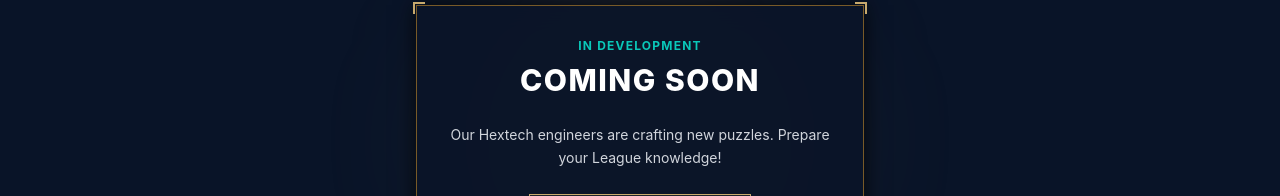
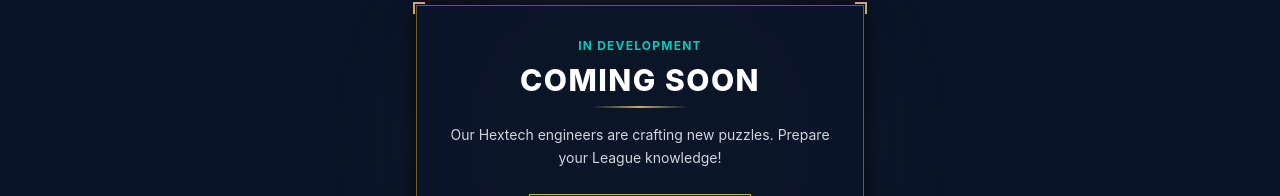
Before and after one commit to faridgasimov95/rift-puzzles, a React (Vite) app: page /quotes in a window 1280 px wide. Shown: the part 317-513 px from the top of the page. Built offline with nearby package versions, Linux system fonts and the light colour scheme.

Commit message:
fix: style classes fix

```diff
--- a/src/components/ComingSoon.tsx
+++ b/src/components/ComingSoon.tsx
@@ -14,7 +14,7 @@ export default function ComingSoon() {
         <h1 className="text-3xl font-extrabold tracking-wider text-gold-50 uppercase mb-2">
           Coming Soon
         </h1>
-        <div className="h-0.5 w-24 bg-linear-to-rfrom-transparent via-gold to-transparent mx-auto mb-4" />
+        <div className="h-0.5 w-24 bg-linear-to-r from-transparent via-gold to-transparent mx-auto mb-4" />
 
         <p className="text-gray-300 text-sm leading-relaxed mb-6">
           Our Hextech engineers are crafting new puzzles. Prepare your League
```
